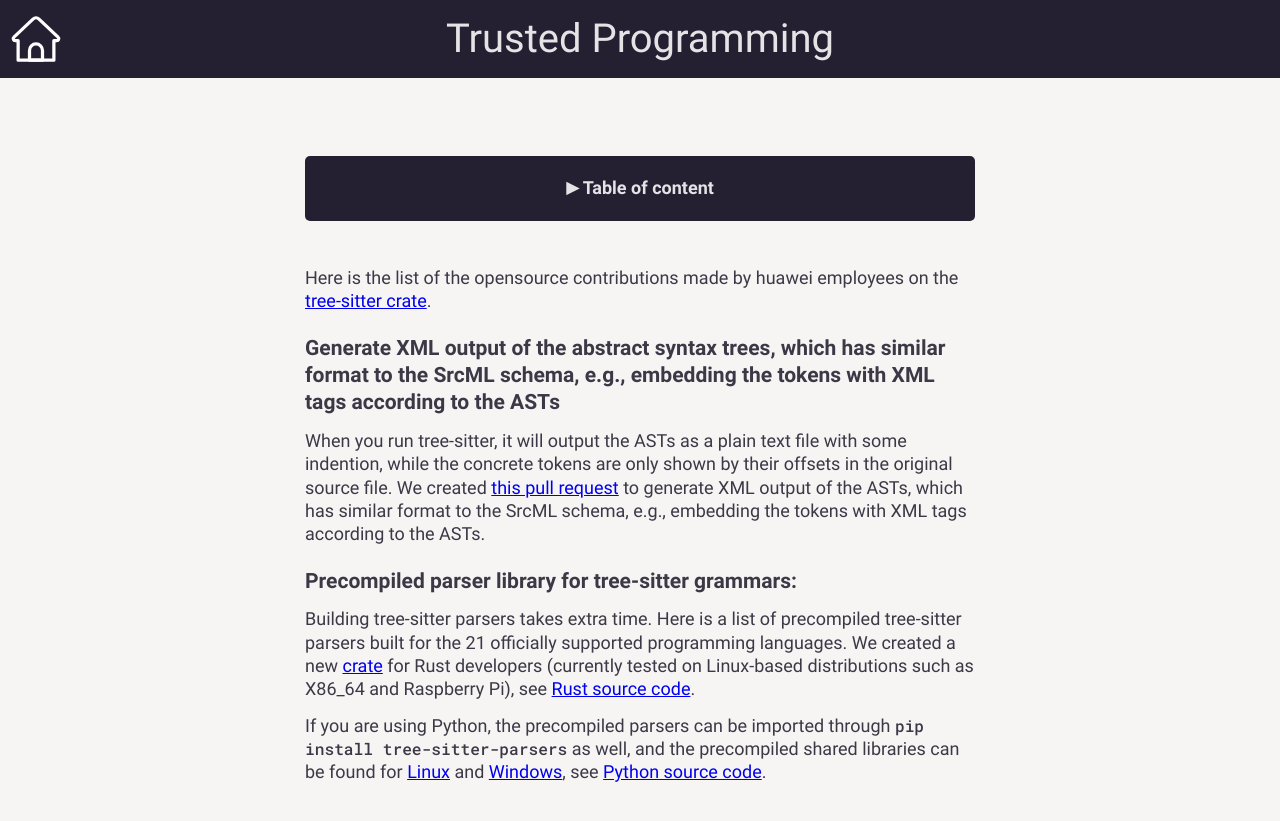
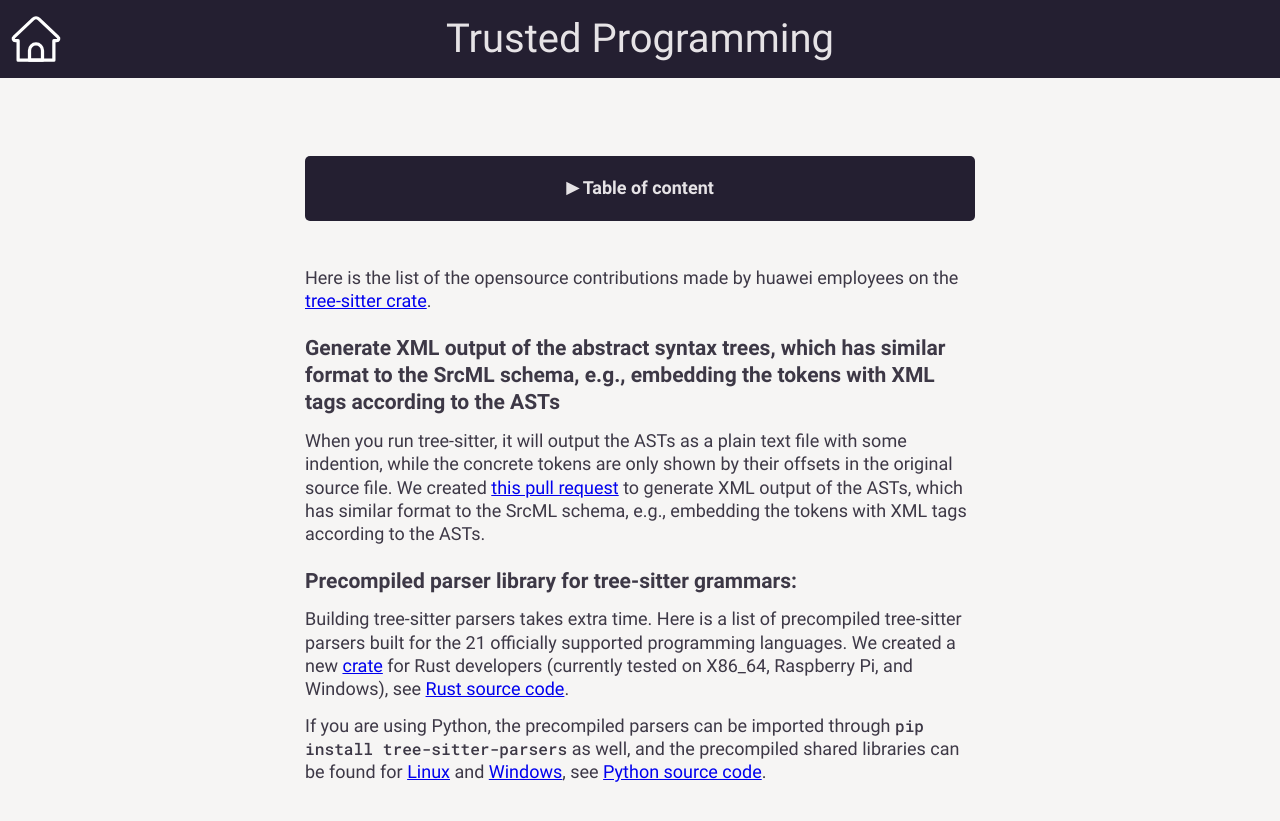
Before and after one commit to yijunyu/trusted-programming.github.io, a Jekyll site: the page built from articles/tree-sitter.md, in a window 1280 px wide. Shown: the top 821 px of the page. Built offline with Jekyll 4.4.1, drawn with Linux system fonts in a browser that asks for light colours.

Commit message:
Update tree-sitter.md

```diff
--- a/articles/tree-sitter.md
+++ b/articles/tree-sitter.md
@@ -13,7 +13,7 @@
 ### Precompiled parser library for tree-sitter grammars:
 
 Building tree-sitter parsers takes extra time. Here is a list of precompiled tree-sitter parsers built for the 21 officially supported programming languages.
-We created a new [crate](https://crates.io/crates/tree-sitter-parsers) for Rust developers (currently tested on Linux-based distributions such as X86_64 and Raspberry Pi), see
+We created a new [crate](https://crates.io/crates/tree-sitter-parsers) for Rust developers (currently tested on X86_64, Raspberry Pi, and Windows), see
 [Rust source code](https://github.com/yijunyu/tree-sitter-parsers/tree/rust).
 
 If you are using Python, the precompiled parsers can be imported through `pip install tree-sitter-parsers` as well, and the precompiled shared libraries can be found for [Linux](https://github.com/yijunyu/tree-sitter-parsers/tree/Linux) and [Windows](https://github.com/yijunyu/tree-sitter-parsers/tree/Windows), see [Python source code](https://github.com/yijunyu/tree-sitter-parsers).
```
